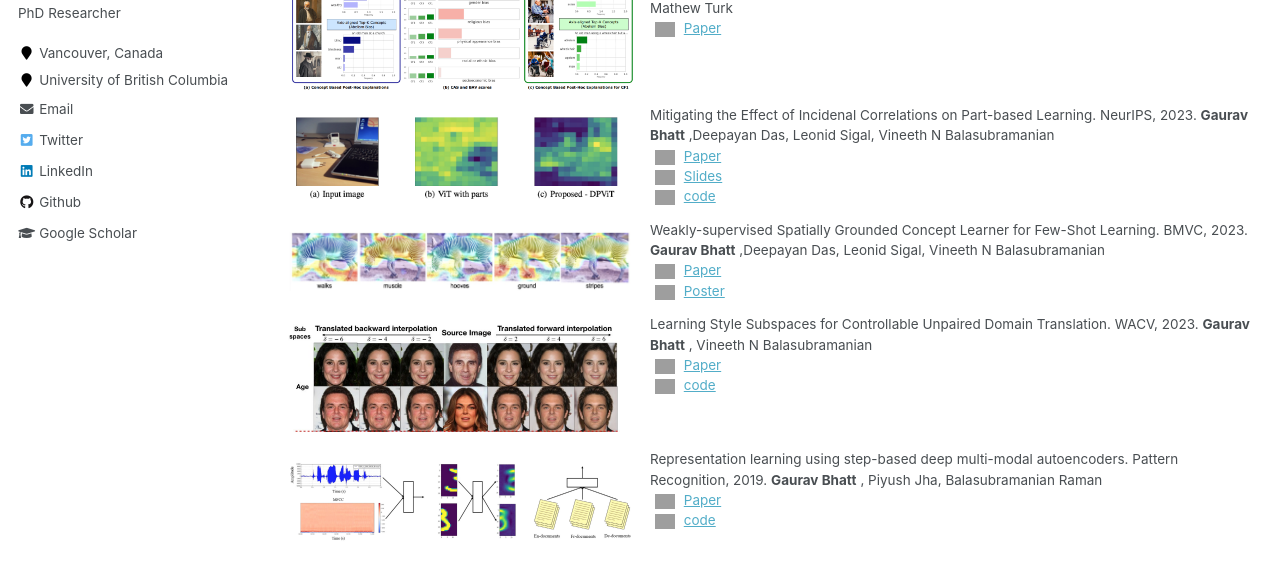
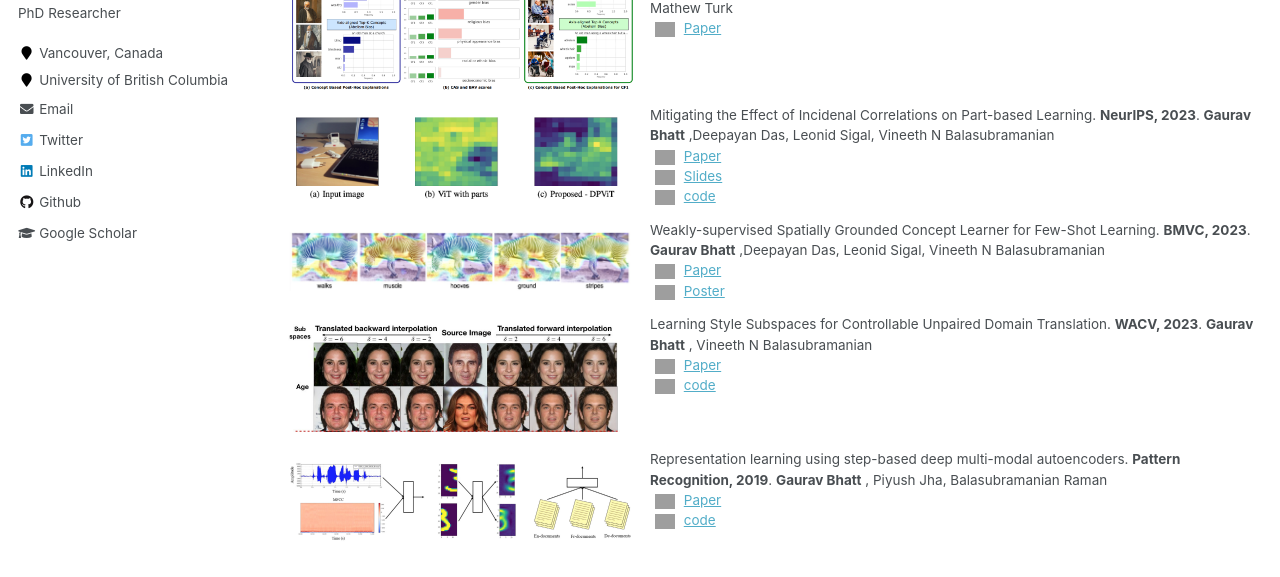
Before and after one commit to GauravBh1010tt/gauravbh1010tt.github.io, a Jekyll site: the page built from _pages/publications.md, in a window 1280 px wide and 1105 px high. Shown: the part 336-913 px from the top of the window. Built offline with Jekyll 4.4.1, drawn with Linux system fonts in a browser that asks for light colours; grey boxes are pictures that could not be loaded.

```diff
--- a/_pages/publications.md
+++ b/_pages/publications.md
@@ -50,7 +50,7 @@
 </td>
 
 <td style="border-collapse: collapse; border: none;">
-Mitigating the Effect of Incidenal Correlations on Part-based Learning. NeurIPS, 2023.
+Mitigating the Effect of Incidenal Correlations on Part-based Learning. <b>NeurIPS, 2023</b>.
 
 <b>Gaurav Bhatt</b> ,Deepayan Das, Leonid Sigal, Vineeth N Balasubramanian
 <br>
@@ -76,7 +76,7 @@
 </td>
 
 <td style="border-collapse: collapse; border: none;">
-Weakly-supervised Spatially Grounded Concept Learner for Few-Shot Learning. BMVC, 2023.
+Weakly-supervised Spatially Grounded Concept Learner for Few-Shot Learning. <b>BMVC, 2023</b>.
 
 <b>Gaurav Bhatt</b> ,Deepayan Das, Leonid Sigal, Vineeth N Balasubramanian
 <br>
@@ -107,7 +107,7 @@
 </td>
 
 <td style="border-collapse: collapse; border: none;">
-Learning Style Subspaces for Controllable Unpaired Domain Translation. WACV, 2023.
+Learning Style Subspaces for Controllable Unpaired Domain Translation. <b>WACV, 2023</b>.
 
 <b>Gaurav Bhatt</b> , Vineeth N Balasubramanian
 <br>
@@ -131,7 +131,7 @@
 </td>
 
 <td style="border-collapse: collapse; border: none;">
-Representation learning using step-based deep multi-modal autoencoders. Pattern Recognition, 2019.
+Representation learning using step-based deep multi-modal autoencoders. <b>Pattern Recognition, 2019</b>.
 
 <b>Gaurav Bhatt</b> , Piyush Jha, Balasubramanian Raman
 <br>
```
